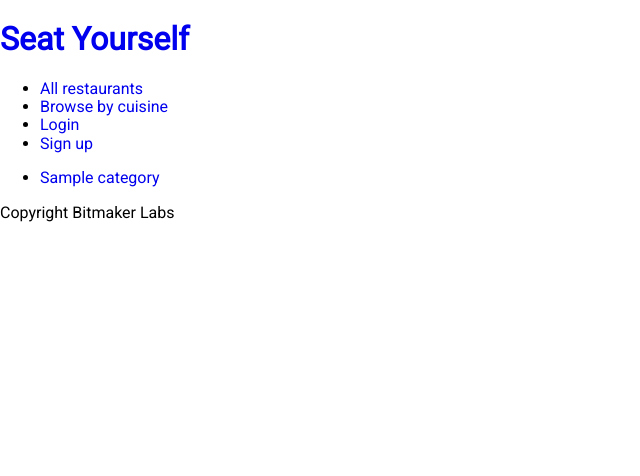
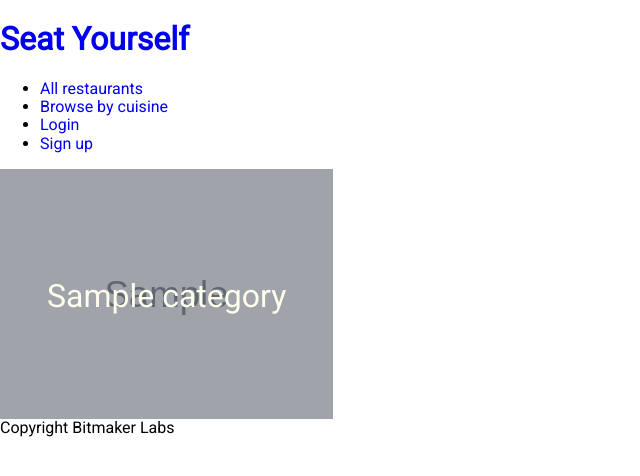
Before and after one commit to ynjacobs/seat_yourself_django, a Django app: page /categories/ in a window 1280 px wide. Shown: the top 476 px of the page, without its empty margins (0-640 px from the left). Run offline with Django 3.2, Linux system fonts and the light colour scheme; tables that the repository leaves empty hold one stand-in row (values such as "Sample post"); grey boxes marked "Sample" are stand-in pictures.

Commit message:
Layout for categories and restaurants galleries

```diff
--- a/restaurants/templates/categories.html
+++ b/restaurants/templates/categories.html
@@ -1,10 +1,12 @@
 {% extends 'base.html' %}
 {% block content %}
-<ul>
+<ul class="gallery">
   {% for category in categories %}
   <li>
     <a href="{% url 'category_show' id=category.pk %}">
-      {{ category.name }}
+      <div class="backdrop"> </div>
+      <span class="title-text"> {{ category.name }} </span>
+      <img src="{{ category.image }}" alt="A {{ category.name }} restaurant">
     </a>
   </li>
   {% endfor %}
--- a/restaurants/templates/restaurants_list.html
+++ b/restaurants/templates/restaurants_list.html
@@ -1,11 +1,13 @@
 {% extends 'base.html' %}
 {% block content %}
   <section>
-    <ul>
+    <ul class="gallery">
       {% for restaurant in restaurants %}
       <li>
         <a href="{% url 'restaurant_show' id=restaurant.pk %}">
-          {{ restaurant.name }}
+          <!-- <div class="backdrop"> </div> -->
+          <span class="title-text">{{ restaurant.name }}</span>
+          <img src="{{ restaurant.image }}" alt="{{ restaurant.name }}">
         </a>
       </li>
       {% endfor %}
--- /dev/null
+++ b/seat_yourself/static/css/main.css
@@ -0,0 +1,62 @@
+.gallery {
+  display: grid;
+  grid-template-columns: repeat(3, minmax(300px, 500px));
+  padding: 0;
+  margin: 0 auto;
+  max-width: 1500px;
+}
+
+.gallery a {
+  display: inline-block;
+  position: relative;
+}
+
+.gallery li {
+  list-style-type: none;
+  height: 250px;
+}
+
+.gallery img {
+  height: 250px;
+  width: 100%;
+  object-fit: cover;
+}
+
+.gallery a::after {
+  content: "";
+  height: 250px;
+  background-color: rgb(0,0,0,0.25);
+  position: absolute;
+  top: 0;
+  left: 0;
+  width: 100%;
+  z-index: 0;
+}
+
+.gallery .title-text {
+  position: absolute;
+  left: 0;
+  font-size: 2em;
+  right: 0;
+  top: 50%;
+  transform: translateY(-50%);
+  text-align: center;
+  color: #fffeed;
+  z-index: 1;
+}
+
+.gallery a:hover::after {
+  background-color: rgb(0,0,0,0.1);
+}
+
+@media screen and (max-width: 900px){
+  .gallery {
+  grid-template-columns: repeat(2, minmax(300px, 1fr));
+  }
+}
+
+@media screen and (max-width: 600px){
+  .gallery {
+  grid-template-columns: minmax(300px, 1fr);
+  }
+}
```
